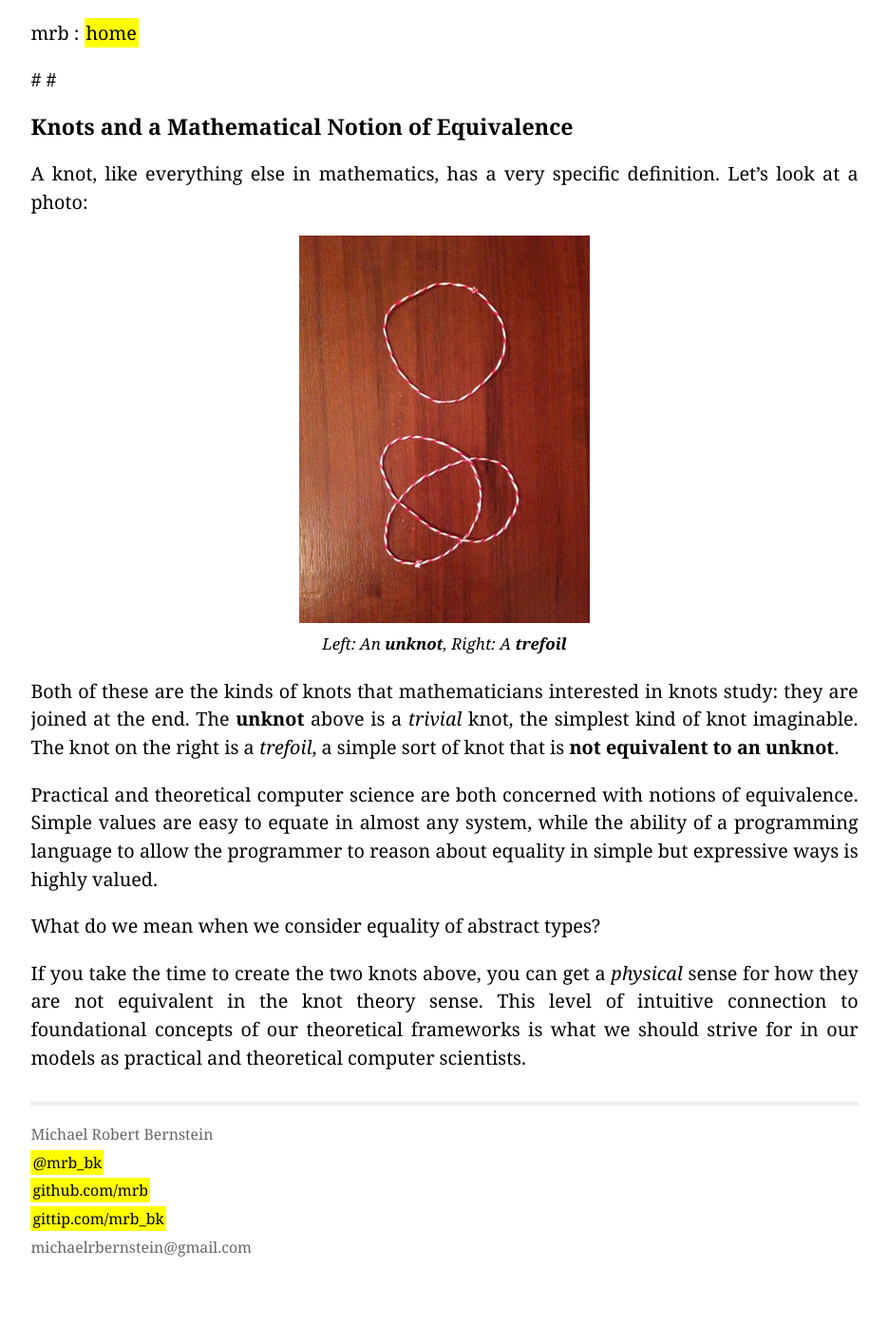
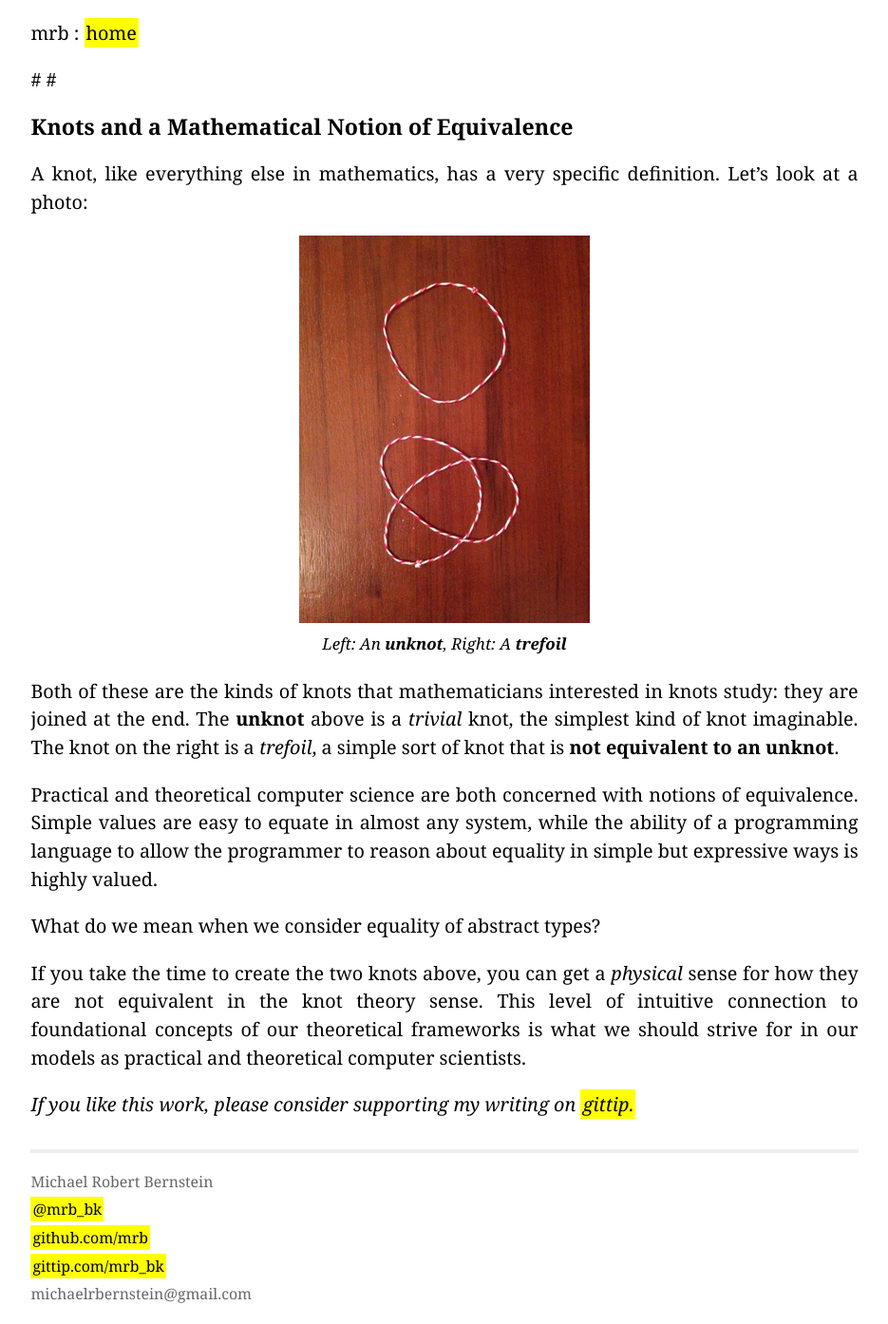
Before and after one commit to mrb/mrb.github.com, a Jekyll site: the page built from _posts/2013-11-24-cwc-a-mathematical-notion-of-equivalence.markdown, in a window 1280 px wide. Shown: the whole page at 95% size, without its empty margins (172-1107 px from the left). Built offline with Jekyll 4.4.1, drawn with Linux system fonts in a browser that asks for light colours; Markdown is read by kramdown in place of the engine named in the settings; comment, search, counter and statistics services are not loaded; before the commit the page ends 1344 px from its top, so only the background shows below that.

Commit message:
And gittip

```diff
--- a/_posts/2013-11-24-cwc-a-mathematical-notion-of-equivalence.markdown
+++ b/_posts/2013-11-24-cwc-a-mathematical-notion-of-equivalence.markdown
@@ -22,3 +22,5 @@ Practical and theoretical computer science are both concerned with notions of eq
 What do we mean when we consider equality of abstract types?
 
 If you take the time to create the two knots above, you can get a *physical* sense for how they are not equivalent in the knot theory sense. This level of intuitive connection to foundational concepts of our theoretical frameworks is what we should strive for in our models as practical and theoretical computer scientists.
+
+*If you like this work, please consider supporting my writing on <a href="https://www.gittip.com/mrb_bk/">gittip.</a>*
```
